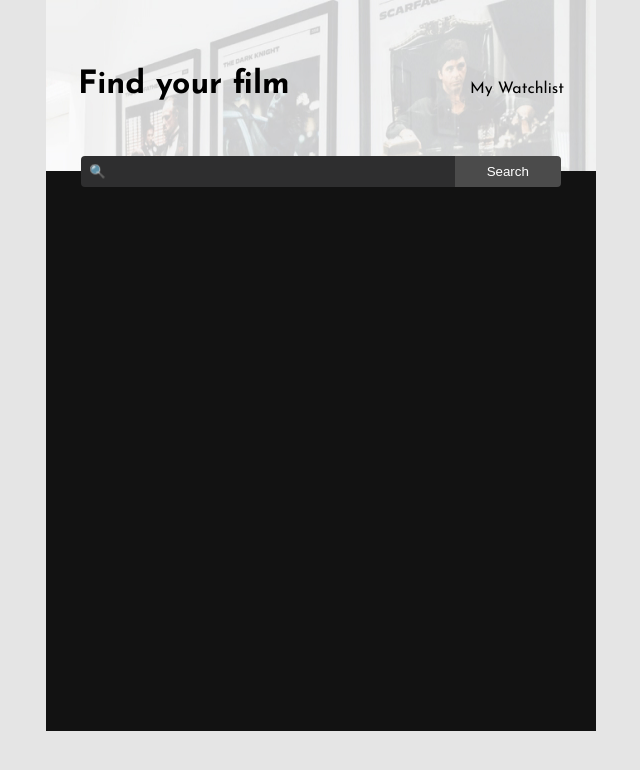
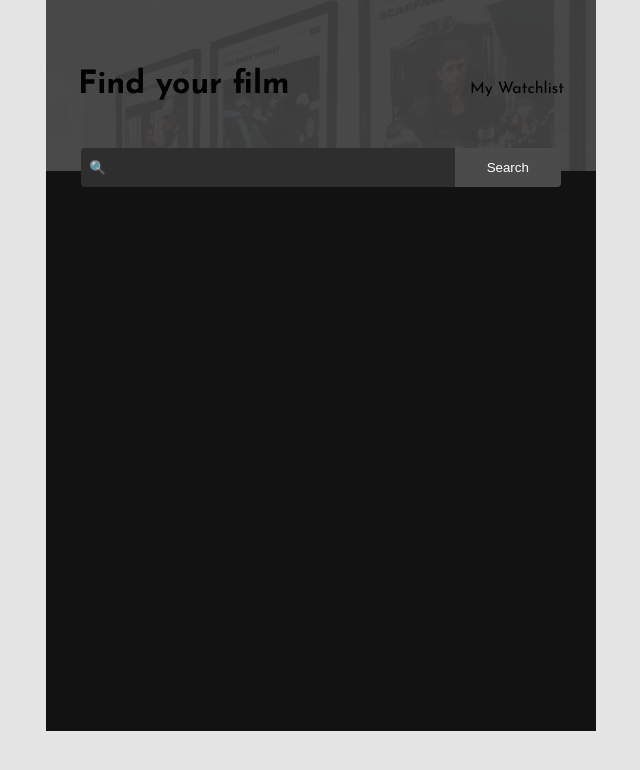
Before and after one commit to vishalicious213/movies, a plain HTML site: page index.html in a window 1280 px wide. Shown: the whole page, without its empty margins (319-959 px from the left). Drawn offline with Linux system fonts and the light colour scheme.

Commit message:
added opaque layer to header. moved background-image to @container

```diff
--- a/index.css
+++ b/index.css
@@ -11,13 +11,14 @@ body {
 
 #container {
     position: relative;
+    background-image: url(./img/header-img.jpg);
 }
 
 header {
     display: flex;
     justify-content: space-between;
     align-items: baseline;
-    background-image: url(./img/header-img.jpg);
+    background-color: rgba(0, 0, 0, .7);
     padding: 3rem 2rem;
 }
 
@@ -47,7 +48,7 @@ header {
     border: none;
     border-top-right-radius: .25rem;
     border-bottom-right-radius: .25rem;
-    padding: .5rem 2rem;
+    padding: .75rem 2rem;
 }
 
 #search-btn:hover {
```
